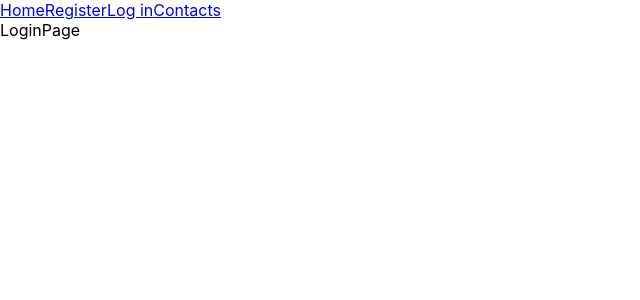
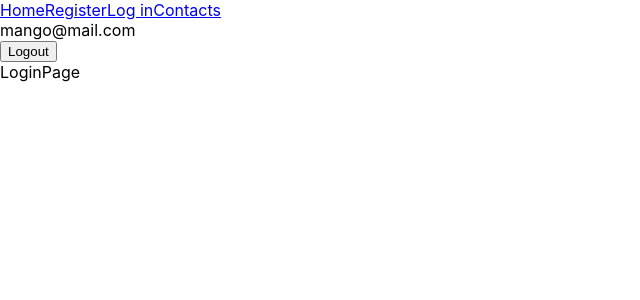
Before and after one commit to KaterynaPryimakova/goit-react-hw-08-phonebook, a React (Create React App) app: page /goit-react-hw-08-phonebook/login in a window 1280 px wide. Shown: the top 300 px of the page, without its empty margins (0-640 px from the left). Built offline with nearby package versions, Linux system fonts and the light colour scheme.

Commit message:
new: added UserMenu & Navigation components

```diff
--- /dev/null
+++ b/src/components/Navigation/Navigation.jsx
@@ -0,0 +1,13 @@
+import React from 'react';
+import { NavLink } from 'react-router-dom';
+
+export const Navigation = () => {
+  return (
+    <nav>
+      <NavLink to="/">Home</NavLink>
+      <NavLink to="register">Register</NavLink>
+      <NavLink to="login">Log in</NavLink>
+      <NavLink to="contacts">Contacts</NavLink>
+    </nav>
+  );
+};
--- a/src/components/SharedLayout/SharedLayout.jsx
+++ b/src/components/SharedLayout/SharedLayout.jsx
@@ -1,16 +1,13 @@
+import { Navigation, UserMenu } from 'components';
 import { Suspense } from 'react';
-import { NavLink, Outlet } from 'react-router-dom';
+import { Outlet } from 'react-router-dom';
 
 export const SharedLayout = () => {
   return (
     <div>
       <header>
-        <nav>
-          <NavLink to="/">Home</NavLink>
-          <NavLink to="register">Register</NavLink>
-          <NavLink to="login">Log in</NavLink>
-          <NavLink to="contacts">Contacts</NavLink>
-        </nav>
+        <Navigation />
+        <UserMenu />
       </header>
 
       <main>
--- /dev/null
+++ b/src/components/UserMenu/UserMenu.jsx
@@ -0,0 +1,10 @@
+import React from 'react';
+
+export const UserMenu = () => {
+  return (
+    <div>
+      <p>mango@mail.com</p>
+      <button type="button">Logout</button>
+    </div>
+  );
+};
--- a/src/components/index.js
+++ b/src/components/index.js
@@ -2,3 +2,5 @@ export { ContactForm } from './ContactForm/ContactForm';
 export { ContactItem } from './ContactItem/ContactItem';
 export { ContactList } from './ContactList/ContactList';
 export { Filter } from './Filter/Filter';
+export { UserMenu } from './UserMenu/UserMenu';
+export { Navigation } from './Navigation/Navigation';
```
